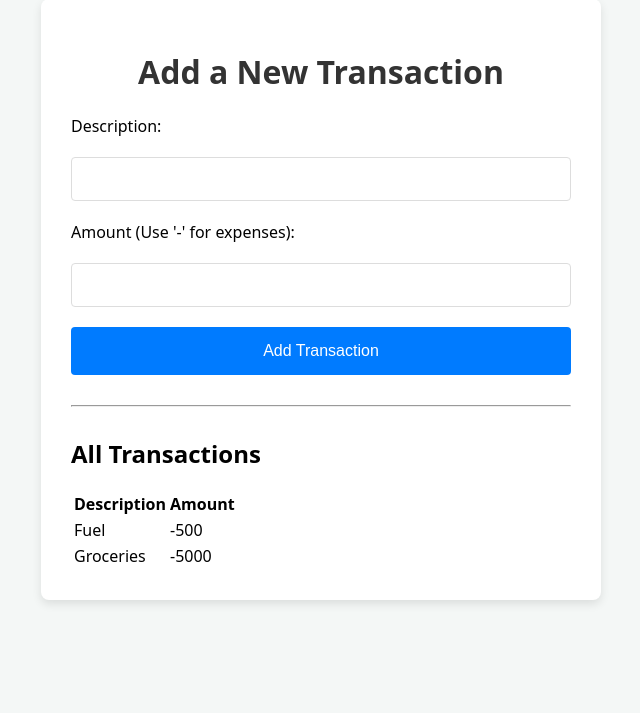
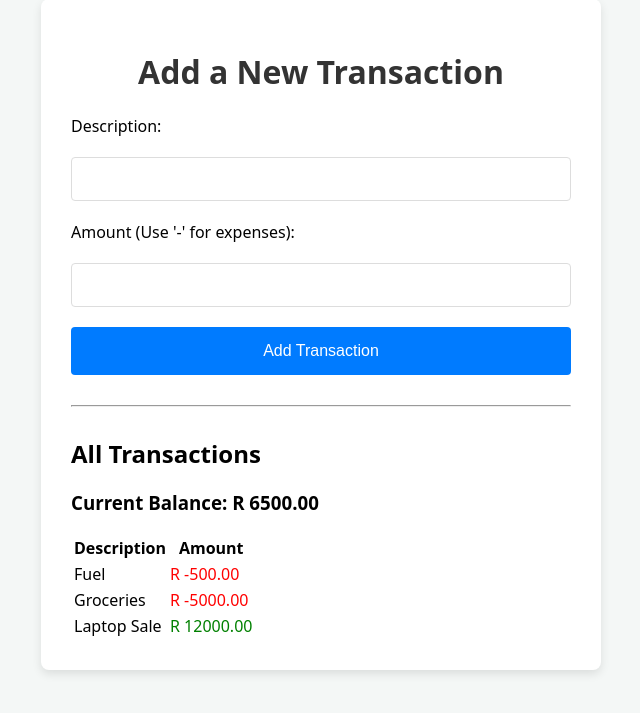
Before and after one commit to ssimanga/personal-finance-tracker, a Flask app: page / in a window 1280 px wide. Shown: the part 21-734 px from the top of the page, without its empty margins (319-959 px from the left). Run offline with Flask 3, Linux system fonts and the light colour scheme.

Commit message:
Bonus Features

```diff
--- a/app.py
+++ b/app.py
@@ -28,12 +28,29 @@ def save_transaction(description, amount):
 @app.route("/")
 def index():
     transactions = load_transactions()
-    return render_template("Index.html", transactions=transactions)
+    balance = 0.0
+    for t in transactions:
+        balance += float(t['amount'])
+    return render_template("Index.html", transactions=transactions, balance=balance)
 
 @app.route("/add", methods=["POST"])
 def add_transaction():
     description = request.form['description']
-    amount = request.form['amount']
+    amount_str = request.form['amount']
+    balance = 0.0
+
+    if not description:
+        error = "Description cannot be empty."
+        transactions = load_transactions()
+        return render_template("Index.html", transactions=transactions, error=error, balance=balance)
+
+    try:
+        amount = float(amount_str)
+    except ValueError:
+        error = "Invalid amount. please enter a number"
+        transactions = load_transactions()
+        return render_template("Index.html", transactions=transactions, error=error, balance=balance)
+
 
     save_transaction(description, amount)
 
--- a/static/style.css
+++ b/static/style.css
@@ -48,3 +48,15 @@ input[type="submit"]{
 input[type="submit"]:hover {
     background-color: #0056b3;
 }
+
+.income {
+    color: green;
+}
+
+.expense {
+    color: red;
+}
+
+.error-message {
+    color: red;
+}
--- a/templates/Index.html
+++ b/templates/Index.html
@@ -9,16 +9,20 @@
 <body>
     <div class="container">
         <h1>Add a New Transaction</h1>
+        {% if error %}
+            <p class="error-message">{{ error }}</p>
+        {% endif %}
         <form action="/add" method="post">
             <label for="deacription">Description:</label>
-            <input type="text" name="description" id="description" required>
+            <input type="text" name="description" id="description">
             <label for="amount">Amount (Use '-' for expenses):</label>
-            <input type="number" name="amount" id="amount" step="0.01" required>
+            <input type="number" name="amount" id="amount" step="0.01">
             <input type="submit" value="Add Transaction">
         </form>
         <hr style="margin: 30px 0;">
 
         <h2>All Transactions</h2>
+        <h3>Current Balance: R {{ "%.2f" | format(balance) }}</h3>
         <table>
             <thead>
                 <tr>
@@ -30,7 +34,9 @@
                 {% for transaction in transactions %}
                 <tr>
                     <td>{{transaction.description}}</td>
-                    <td>{{transaction.amount}}</td>
+                    <td class="{{'income' if transaction.amount|float >= 0 else 'expense'}}">
+                        R {{ "%.2f" | format(transaction.amount|float)}}
+                    </td>
                 </tr>
                 {% endfor %}
             </tbody>
--- a/transactions.csv
+++ b/transactions.csv
@@ -1,3 +1,4 @@
 description,amount
 Fuel,-500
 Groceries,-5000
+Laptop Sale,12000
```
